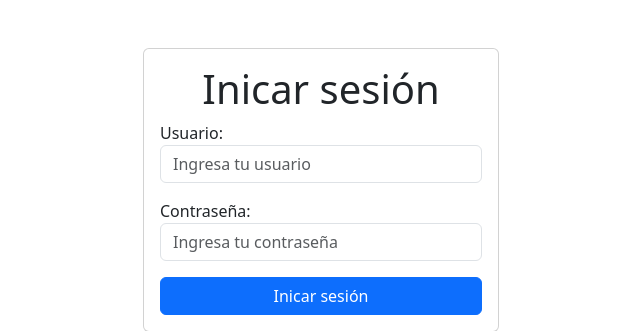
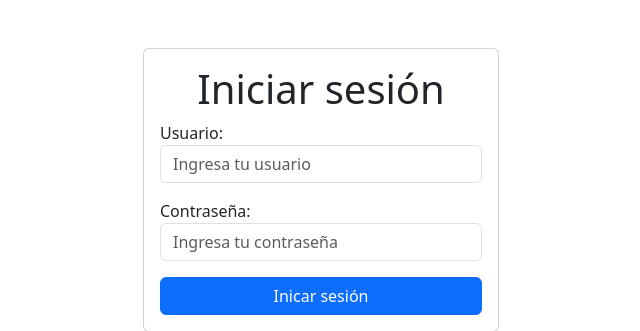
Before and after one commit to enridami/simple_crud, a Django app: page /signin/ in a window 1280 px wide. Shown: the part 56-387 px from the top of the page, without its empty margins (319-959 px from the left). Run offline with Django 5.2, Linux system fonts and the light colour scheme.

Commit message:
Add requirements.txt and fix templates

```diff
--- /dev/null
+++ b/requirements.txt
@@ -0,0 +1 @@
+Django>=5.0,<6.0
--- a/tasks/templates/signin.html
+++ b/tasks/templates/signin.html
@@ -12,7 +12,7 @@
             <form action="/signin/" method="POST" class="card card-body">
                 {% csrf_token %}
 
-                <h1 class="text-center">Inicar sesión</h1>
+                <h1 class="text-center">Iniciar sesión</h1>
 
                 {{error}}
                 {% csrf_token %}
```
Also changed, not shown: README.md, db.sqlite3.
